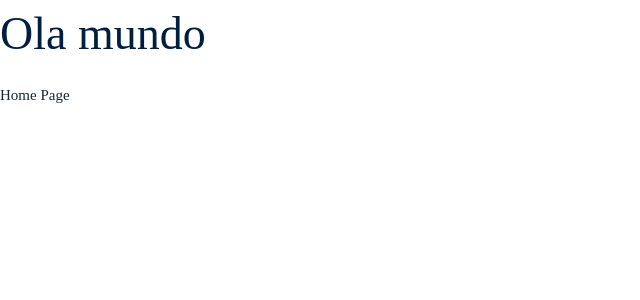
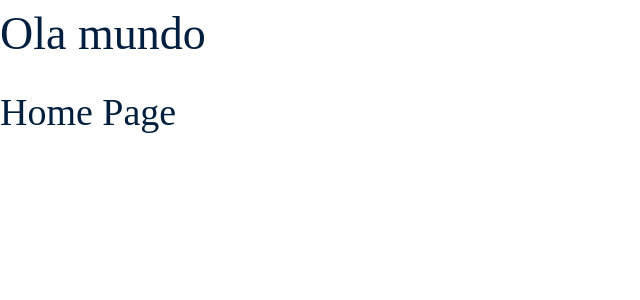
Before and after one commit to Matheus1415/Wizardpedia, a React (Vite) app: page / in a window 1280 px wide. Shown: the top 300 px of the page, without its empty margins (0-640 px from the left). Built offline with nearby package versions, Linux system fonts and the light colour scheme.

Commit message:
feat: create Home component

```diff
--- a/src/Routes/Router.tsx
+++ b/src/Routes/Router.tsx
@@ -1,4 +1,5 @@
 import DefaultLayout from "@/layouts/DefaultLayout";
+import { Home } from "@/pages/home";
 import { BrowserRouter, Route, Routes } from "react-router-dom";
 
 export function Router() {
@@ -6,7 +7,7 @@
     <BrowserRouter>
       <Routes>
         <Route element={<DefaultLayout />}>
-          <Route path="/" element={<div>Home Page</div>} />
+          <Route path="/" element={<Home />} />
         </Route>
       </Routes>
     </BrowserRouter>
--- /dev/null
+++ b/src/pages/home/index.tsx
@@ -0,0 +1,3 @@
+export function Home() {
+  return <h2>Home Page</h2>;
+}
```
